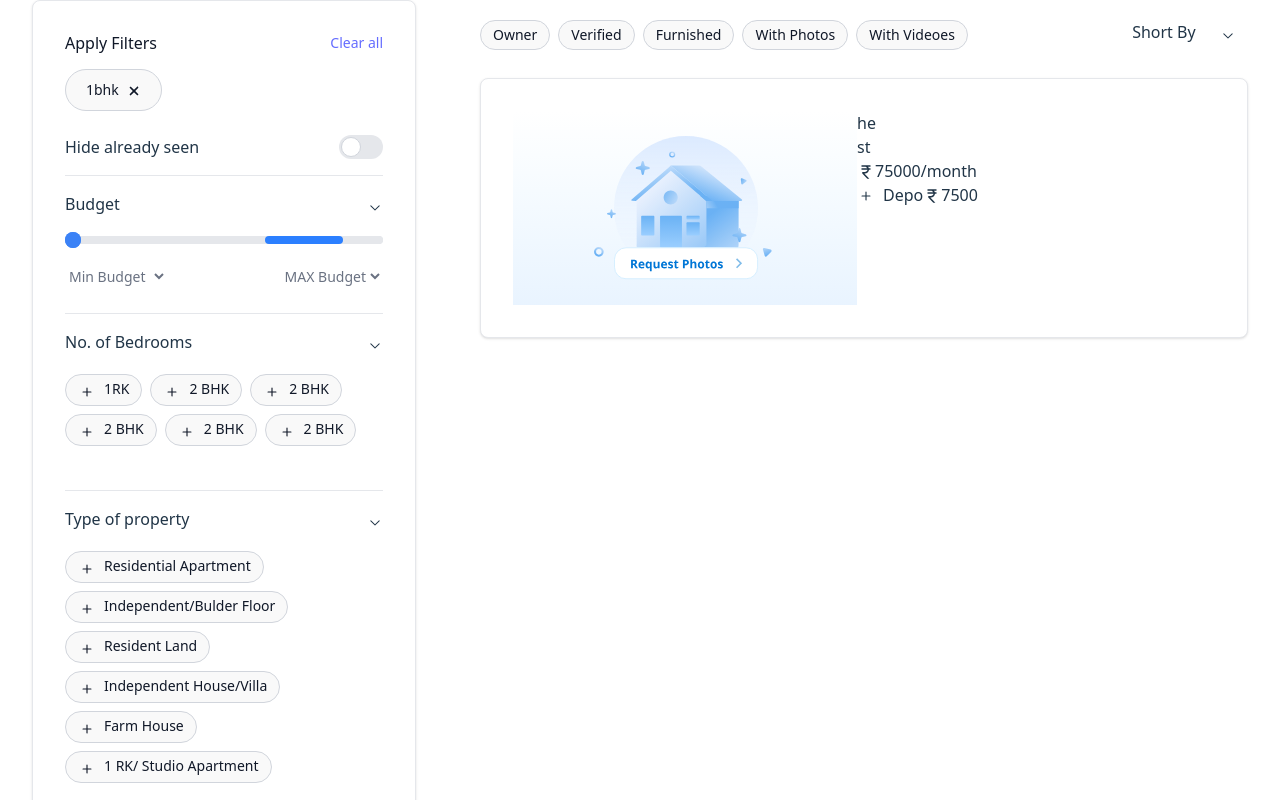
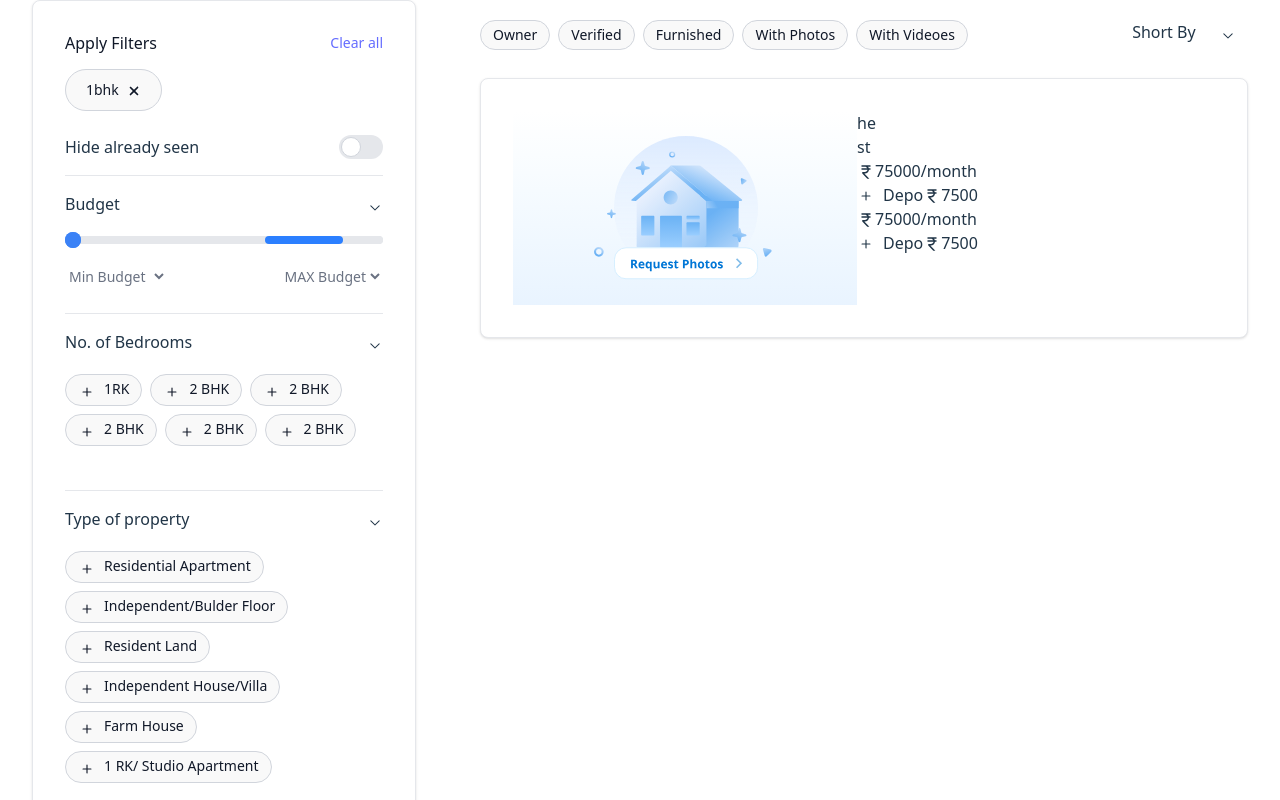
Before and after one commit to procoder102/frontend, a React (Vite) app: page / in a window 1280 px wide. Shown: the top 800 px of the page. Built offline with nearby package versions, Linux system fonts and the light colour scheme.

Commit message:
little change

```diff
--- a/src/component/PropertiesData.jsx
+++ b/src/component/PropertiesData.jsx
@@ -26,6 +26,18 @@ export const PropertiesData = () => {
                             <p>7500</p>
                         </div>
                     </div>
+                    <div>
+                        <div className='flex'>
+                            <span><MdCurrencyRupee className="mt-1 text-lg" /></span>
+                            <p>75000/month</p>
+                        </div>
+                        <div className='flex'>
+                            <span><IoIosAdd className="mt-1 me-2 text-lg" /></span>
+                            <p>Depo </p>
+                            <span><MdCurrencyRupee className='mt-1 text-lg' /></span>
+                            <p>7500</p>
+                        </div>
+                    </div>
                 </div>
             </div>
         </div>
```
